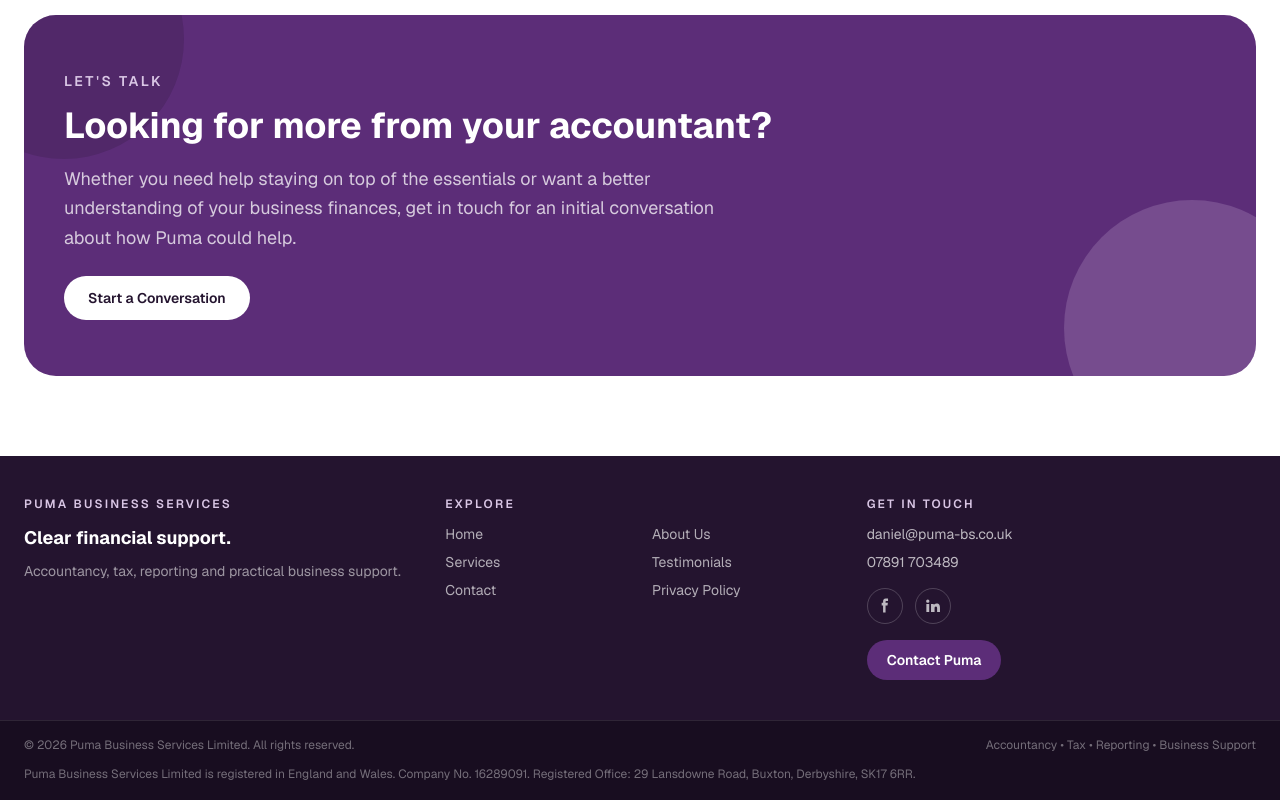
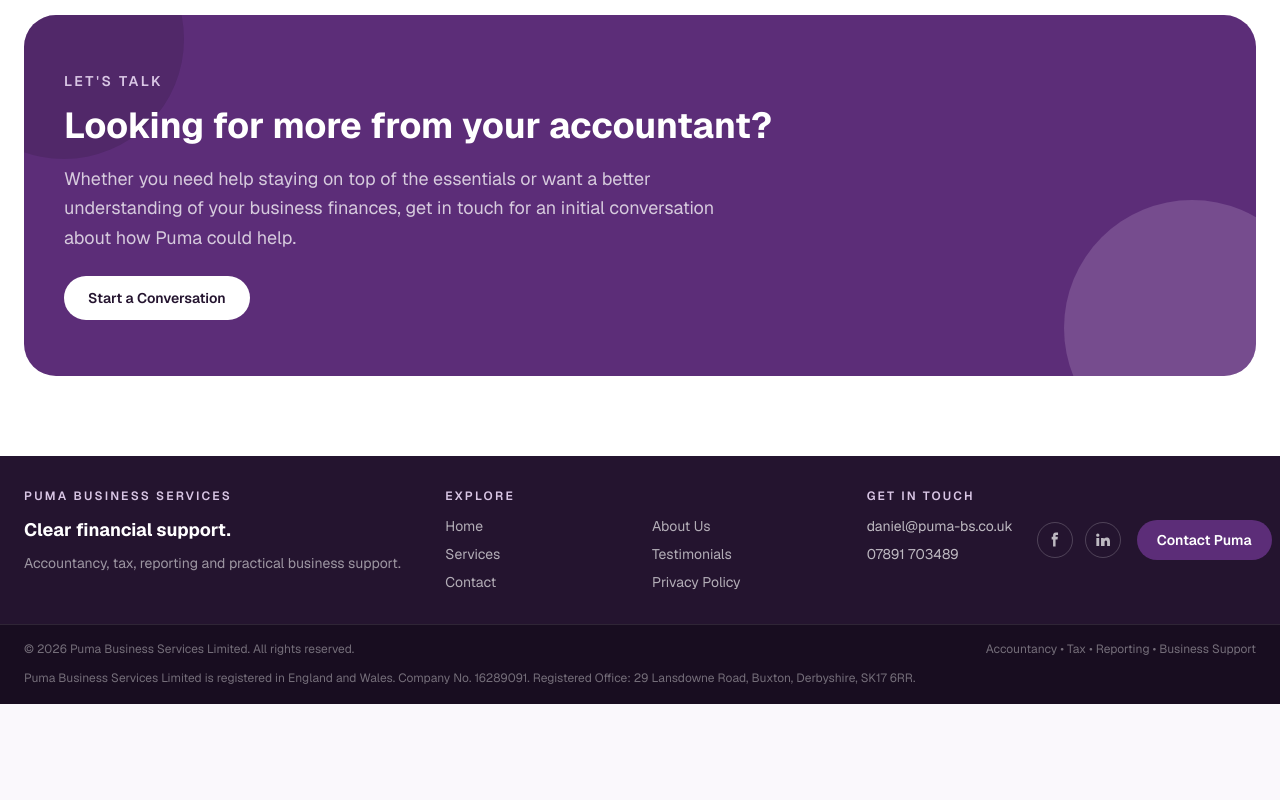
Before and after one commit to pumabs/puma-business-services, a Next.js app: page / in a window 1280 px wide. Shown: the part 3942-4742 px from the top of the page. After the commit the page ends 4646 px from the top, so only its background shows below. Built offline with nearby package versions, Linux system fonts and the light colour scheme.

Commit message:
Refactor Footer component layout and styles
Updated footer layout and contact information styling.

```diff
--- a/app/components/Footer.tsx
+++ b/app/components/Footer.tsx
@@ -5,8 +5,9 @@
 
   return (
     <footer className="mt-auto bg-brand-purple-dark text-white">
-      <div className="max-w-7xl mx-auto px-6 py-10">
+      <div className="max-w-7xl mx-auto px-6 py-8">
         <div className="grid gap-8 md:grid-cols-3 items-start">
+
           <div>
             <p className="text-brand-purple-soft font-semibold uppercase tracking-[0.18em] text-xs">
               Puma Business Services
@@ -76,9 +77,12 @@
               Get in Touch
             </p>
 
+            <div className="mt-3 flex flex-col xl:flex-row xl:items-center gap-4 xl:gap-6">
+
+              <div className="shrink-0">
                 <a
                   href="mailto:daniel@puma-bs.co.uk"
-              className="block mt-3 text-sm text-white/70 hover:text-white transition-colors"
+                  className="block text-sm text-white/70 hover:text-white transition-colors"
                 >
                   daniel@puma-bs.co.uk
                 </a>
@@ -89,8 +93,9 @@
                 >
                   07891 703489
                 </a>
+              </div>
 
-            <div className="flex items-center gap-3 mt-4">
+              <div className="flex items-center gap-3">
                 <a
                   href="https://www.facebook.com/profile.php?id=61578176484448&locale=en_GB"
                   target="_blank"
@@ -126,15 +131,18 @@
                     <path d="M5.34 3.5A2.34 2.34 0 1 1 5.34 8.18a2.34 2.34 0 0 1 0-4.68ZM3.32 9.75h4.04V21H3.32V9.75Zm6.6 0h3.87v1.54h.06c.54-1.02 1.86-2.1 3.83-2.1 4.1 0 4.86 2.7 4.86 6.2V21H18.5v-4.97c0-1.19-.02-2.71-1.65-2.71-1.66 0-1.91 1.29-1.91 2.62V21H9.92V9.75Z" />
                   </svg>
                 </a>
-            </div>
 
                 <Link
                   href="/contact"
-              className="inline-block mt-4 bg-brand-purple hover:bg-brand-purple-mid transition-colors text-white font-semibold px-5 py-2.5 rounded-full text-sm"
+                  className="ml-1 bg-brand-purple hover:bg-brand-purple-mid transition-colors text-white font-semibold px-5 py-2.5 rounded-full text-sm whitespace-nowrap"
                 >
                   Contact Puma
                 </Link>
               </div>
+
+            </div>
+          </div>
+
         </div>
       </div>
 
@@ -145,7 +153,9 @@
               © {year} Puma Business Services Limited. All rights reserved.
             </p>
 
-            <p>Accountancy • Tax • Reporting • Business Support</p>
+            <p>
+              Accountancy • Tax • Reporting • Business Support
+            </p>
           </div>
 
           <p className="mt-3 leading-relaxed">
```
Lines whose indentation alone changed are shown as unchanged.
